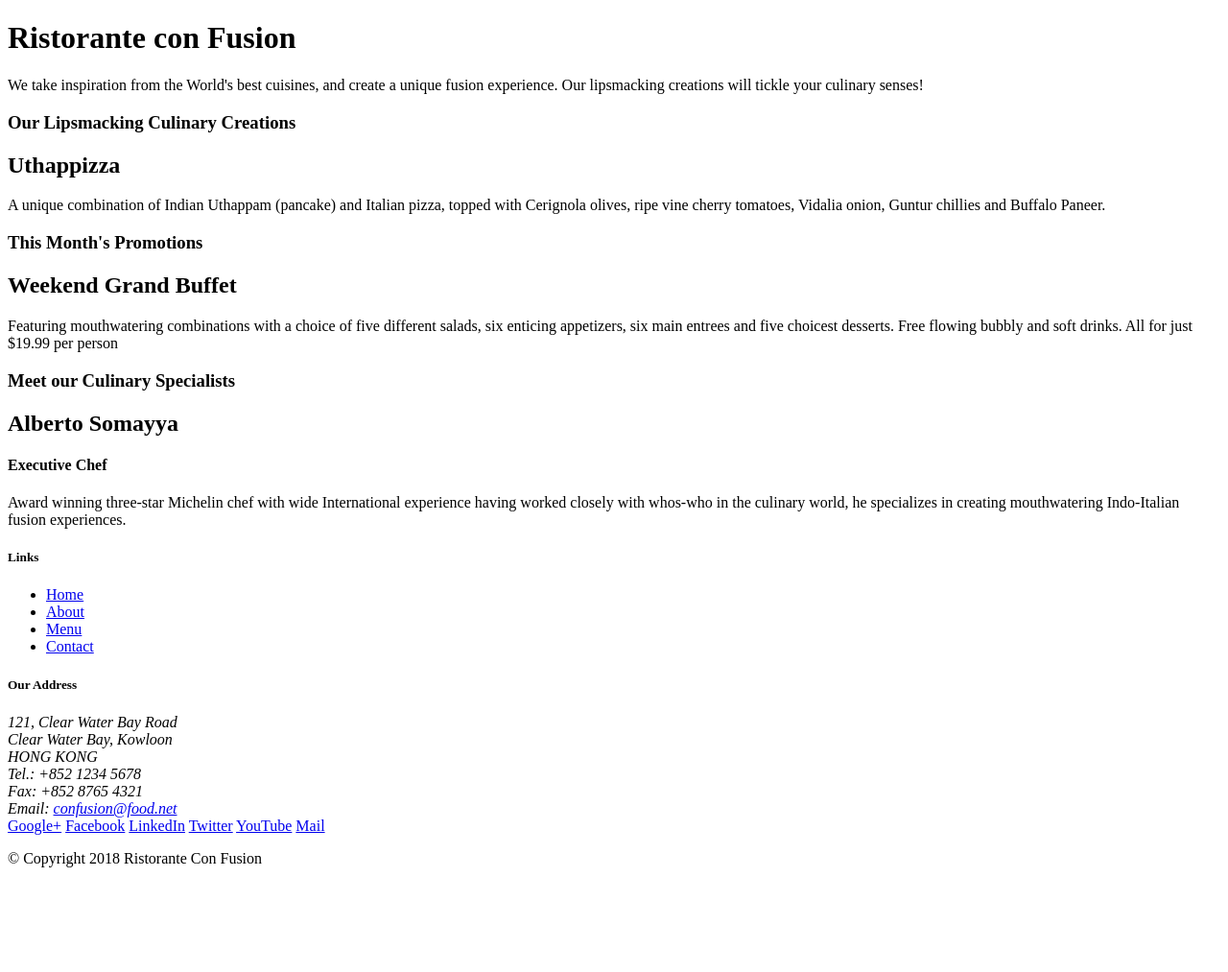
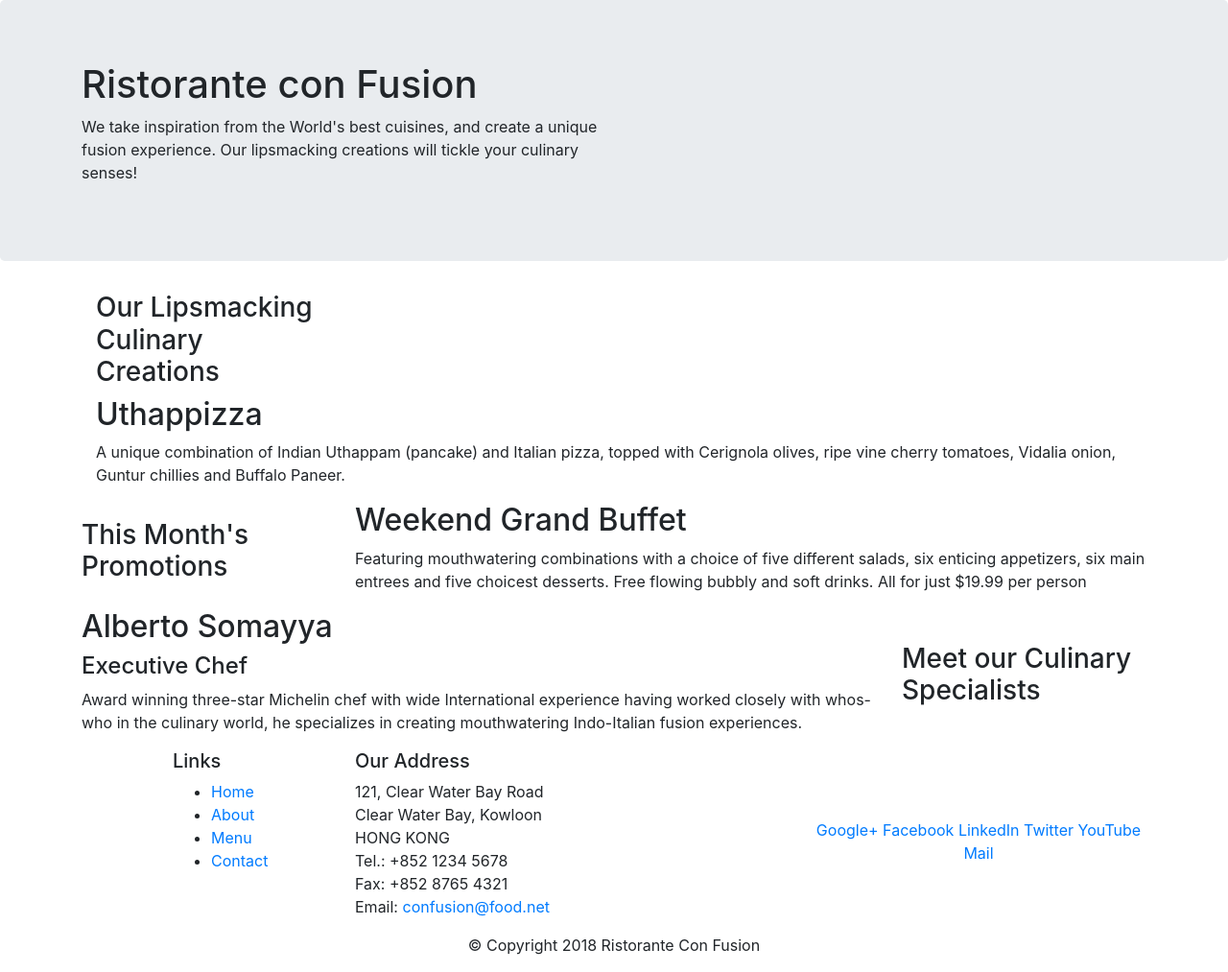
Before and after one commit to Nenenj/FRONT-END-WEB-UI-FRAMEWORKS, a website: page index.html in a window 1280 px wide. Shown: the whole page at 96% size. Before the commit the page ends 920 px from the top, so only its background shows below. Drawn offline with nearby package versions, Linux system fonts and the light colour scheme.

Commit message:
Intro to Bootstrap and Bootstrap grid part 1

```diff
--- a/index.html
+++ b/index.html
@@ -2,62 +2,72 @@
 <html lang="en">
 
 <head>
+     <!-- Required meta tags always come first-->
+     <meta charset="utf-8">
+     <meta name="viewport" content="width=device-width, initial-scale=1, shrink-to-fit=no">
+     <meta http-equiv="x-ua-compatible" content="ie=edge">
+
+     <!-- Bootstrap CSS -->
+     <link rel="stylesheet" href="node_modules/bootstrap/dist/css/bootstrap.min.css">
+     <link rel="stylesheet" href="css/styles.css">
     <title>Ristorante Con Fusion</title>
 </head>
 
 <body>
 
-    <header>
-        <div>
-            <div>
-                <div>
+    <header class="jumbotron">
+        <div class="container">
+            <div class="row row-header">
+                <div class="col-12 col-sm-6">
                     <h1>Ristorante con Fusion</h1>
                     <p>We take inspiration from the World's best cuisines, and create a unique fusion experience. Our lipsmacking creations will tickle your culinary senses!</p>
                 </div>
-                <div>
+                <div class="col-12 col-sm">
                 </div>
             </div>
         </div>
     </header>
 
-    <div>
-        <div>
-            <div>
+    <div class="container">
+        <div row row-content align-items-center>
+            <div class="col-12 col-sm-4 order-sm-last col-md-3">
                 <h3>Our Lipsmacking Culinary Creations</h3>
             </div>
-            <div>
+            <div class="col col-sm order-sm-first col-md">
                 <h2>Uthappizza</h2>
                 <p>A unique combination of Indian Uthappam (pancake) and Italian pizza, topped with Cerignola olives, ripe vine cherry tomatoes, Vidalia onion, Guntur chillies and Buffalo Paneer.</p>
             </div>
         </div>
 
 
-        <div>
-            <div>
+        <div class="row row-content align-items-center">
+            <div class="col-12 col-sm-4 col-md-3">
                 <h3>This Month's Promotions</h3>
             </div>
-            <div>
+            <div class="col col-sm col-md">
                 <h2>Weekend Grand Buffet</h2>
                 <p>Featuring mouthwatering combinations with a choice of five different salads, six enticing appetizers, six main entrees and five choicest desserts. Free flowing bubbly and soft drinks. All for just $19.99 per person </p>
             </div>
         </div>
 
-        <div>
-            <div>
+        <div class="row row-content align-items-center">
+            <div class="col-12 col-sm-4 order-sm-last col-md-3">
                 <h3>Meet our Culinary Specialists</h3>
             </div>
-            <div>
+            <div class="col col-sm order-sm-first col-md">
                 <h2>Alberto Somayya</h2>
                 <h4>Executive Chef</h4>
+                <div class="d-none d-sm-block">
                 <p>Award winning three-star Michelin chef with wide International experience having worked closely with whos-who in the culinary world, he specializes in creating mouthwatering Indo-Italian fusion experiences. </p>
+            </div>
             </div>
         </div>
     </div>
 
     <footer>
-        <div>
-            <div>
-                <div>
+        <div class="container">
+            <div class="row">
+                <div class="col-4 offset-1 col-sm-2">
                     <h5>Links</h5>
                     <ul>
                         <li><a href="#">Home</a></li>
@@ -66,7 +76,7 @@
                         <li><a href="#">Contact</a></li>
                     </ul>
                 </div>
-                <div>
+                <div class="col-7 col-sm-5">
                     <h5>Our Address</h5>
                     <address>
 		              121, Clear Water Bay Road<br>
@@ -77,8 +87,8 @@
 		              Email: <a href="mailto:confusion@food.net">confusion@food.net</a>
 		           </address>
                 </div>
-                <div>
-                    <div>
+                <div class="col-12 col-sm-4 align-self-center">
+                    <div class="text-center">
                         <a href="http://google.com/+">Google+</a>
                         <a href="http://www.facebook.com/profile.php?id=">Facebook</a>
                         <a href="http://www.linkedin.com/in/">LinkedIn</a>
@@ -88,13 +98,17 @@
                     </div>
                 </div>
            </div>
-           <div>
-                <div>
+           <div class="row justify-content-center">
+                <div class="col-auto" >
                     <p>© Copyright 2018 Ristorante Con Fusion</p>
                 </div>
            </div>
         </div>
     </footer>
+    <!-- jQuery first, then Popper.js, then Bootstrap JS. -->
+<script src="node_modules/jquery/dist/jquery.slim.min.js"></script>
+<script src="node_modules/popper.js/dist/umd/popper.min.js"></script>
+<script src="node_modules/bootstrap/dist/js/bootstrap.min.js"></script>
 
 </body>
 
```
Also changed, not shown: package.json (+6 -1 lines), 1 other file.
